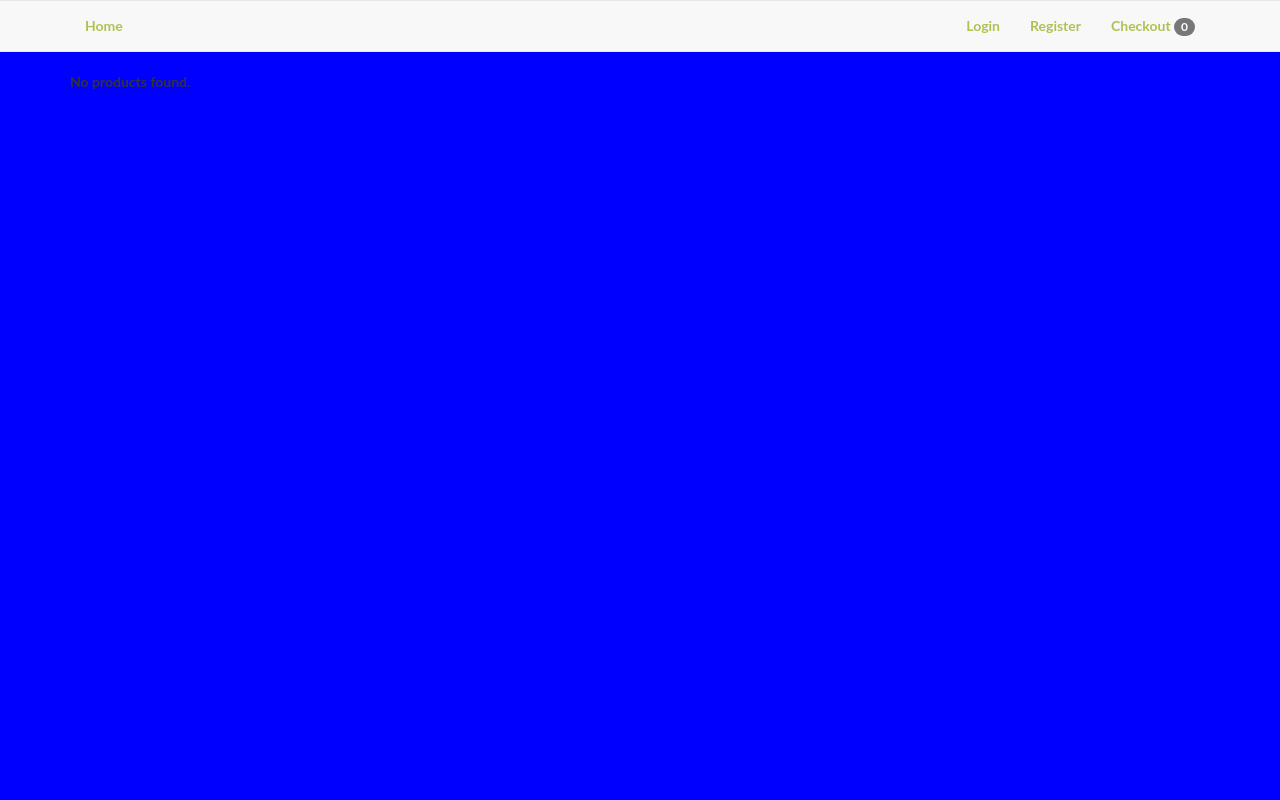
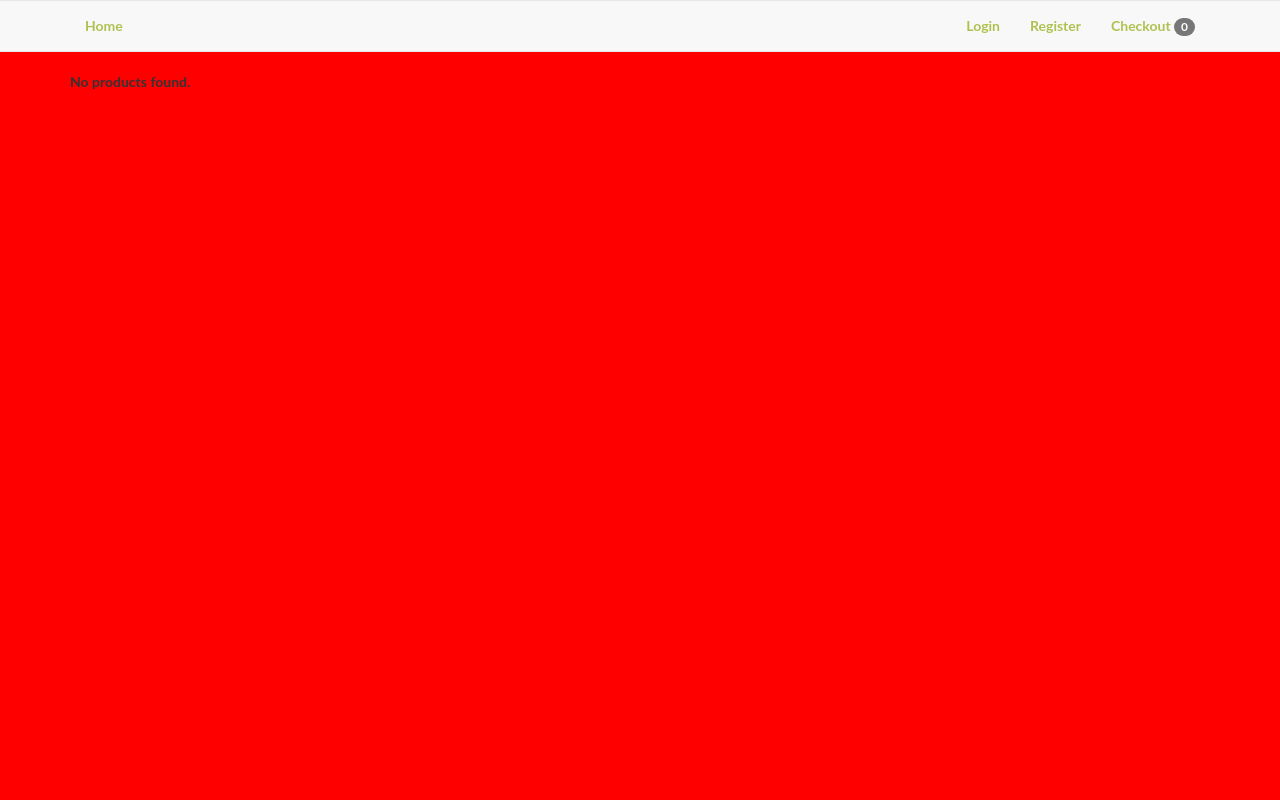
Before and after one commit to mariam0o0/microservices-deployment, a Flask app: page / in a window 1280 px wide. Run offline with Flask 2, Linux system fonts and the light colour scheme; data that the repository does not hold is empty; parts of the project's set-up code (start-up, migrations or seed data) failed here and were passed over; some libraries are stand-ins or nearby versions.

Commit message:
Update index.html

```diff
--- a/frontend/application/templates/home/index.html
+++ b/frontend/application/templates/home/index.html
@@ -2,6 +2,12 @@
 {% block title %}Home Page{% endblock %}
 
 {% block pageContent %}
+
+<style>
+  body {
+    background-color: #FF0000; /* خلفية حمرا */
+  }
+</style>
 
 {% if products | length > 0 %}
     {% for product in products.results %}
@@ -29,9 +35,8 @@
 </div>
 {% endfor %}
 
-    {% else %}
-        <strong>No products found.</strong>
-    {% endif %}
-
+{% else %}
+    <strong>No products found.</strong>
+{% endif %}
 
 {% endblock %}
```
